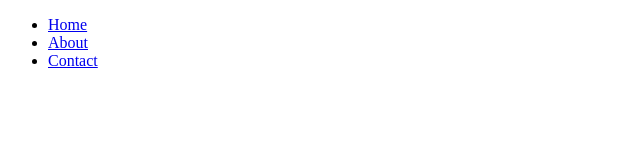
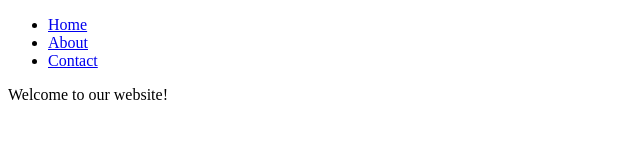
Before and after one commit to jesshansson/merge-exercise, a plain HTML site: page index.html in a window 1280 px wide. Shown: the whole page, without its empty margins (0-640 px from the left). Drawn offline with Linux system fonts and the light colour scheme.

Commit message:
#1 added header

```diff
--- a/index.html
+++ b/index.html
@@ -6,6 +6,7 @@
     <title>Document</title>
   </head>
   <body>
+    <header>
       <nav>
         <ul>
           <li><a href="#home">Home</a></li>
@@ -13,5 +14,7 @@
           <li><a href="#contact">Contact</a></li>
         </ul>
       </nav>
+      <h>Welcome to our website!</h>
+    </header>
   </body>
 </html>
```
Lines whose indentation alone changed are shown as unchanged.
